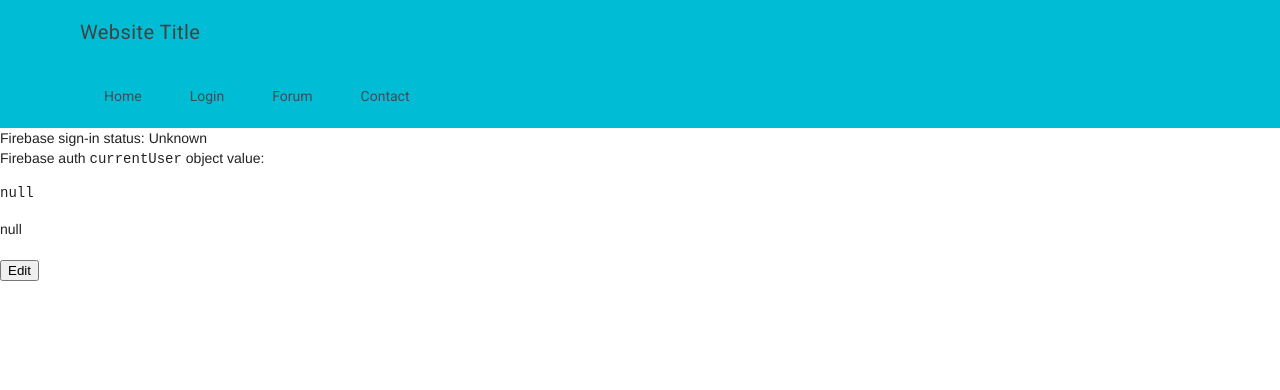
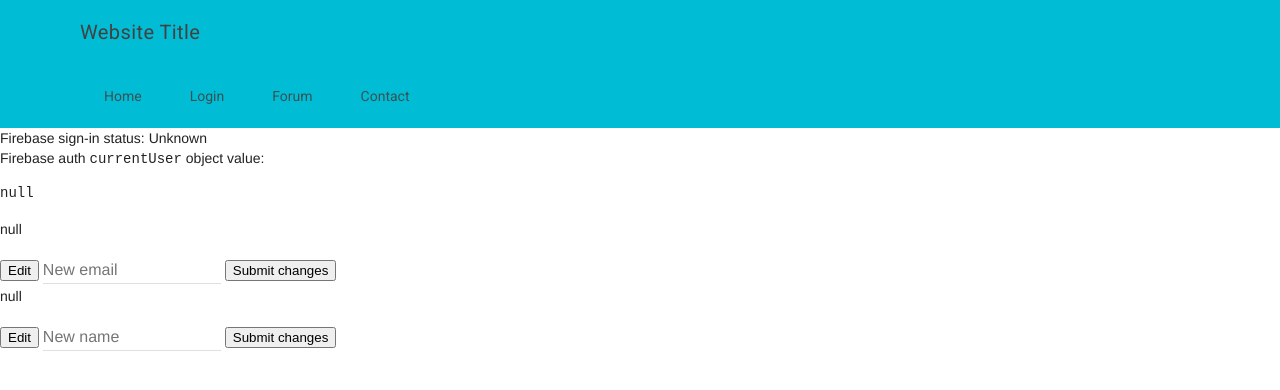
Before and after one commit to slothgamez/fireplex.github.io, a Jekyll site: the page firebase/account/index.html, which Jekyll copies as it is, in a window 1280 px wide. Shown: the top 390 px of the page. Built offline with Jekyll 4.4.1, drawn with Linux system fonts in a browser that asks for light colours; nearby versions of some CDN libraries; comment, search, counter and statistics services are not loaded; part of the change alters nothing that is shown.

Commit message:
Update index.html

```diff
--- a/firebase/account/index.html
+++ b/firebase/account/index.html
@@ -41,20 +41,29 @@
 </head>
 
   <script type="text/javascript">
-    function popupform () {
+    function popupformEmail () {
       document.getElementById('emailChange').style.visibility = 'visible';
       document.getElementById('emailSubmit').style.visibility = 'visible';
       document.getElementById('emailEditbtn').style.visibility = 'hidden';
     }
+    function popupformName () {
+      document.getElementById('nameChange').style.visibility = 'visible';
+      document.getElementById('nameSubmit').style.visibility = 'visible';
+      document.getElementById('nameEditbtn').style.visibility = 'hidden';
+    }
     function emailSubmitt() {
       var email = document.getElementById('emailChange').value;
       var user = firebase.auth().currentUser;
+    }
 
       user.updateEmail(email).then(function() {
         // Update successful.
       }, function(error) {
         // An error happened.
       });
+    }
+    function nameSubmitt() {
+      var nane = document.getElementById('nameChange').value;
     }
     function initApp() {
       // Listening for auth state changes.
@@ -71,6 +80,7 @@
           var refreshToken = user.refreshToken;
           var providerData = user.providerData;
           document.getElementById('account-email').innerHTML = "Email: " + email;
+          document.getElementById('account-name').innerHTML = "Display Name: " + displayName;
           document.getElementById('quickstart-account-details').textContent = JSON.stringify({
             displayName: displayName,
             email: email,
@@ -130,6 +140,11 @@
             <button onClick="popupform()" id="emailEditbtn">Edit</button>
             <input class="mdl-textfield__input" style="display:inline;width:auto;" id="emailChange" placeholder="New email"/>
             <button onClick="emailSubmitt()" id="emailSubmit">Submit changes</button>
+
+            <p id="account-namee">null</p>
+            <button onClick="popupformName()" id="nameEditbtn">Edit</button>
+            <input class="mdl-textfield__input" style="display:inline;width:auto;" id="nameSubmit" placeholder="New name"/>
+            <button onClick="nameSubmitt()" id="nameSubmit">Submit changes</button>
           </div>
           </div>
         </main>
```
